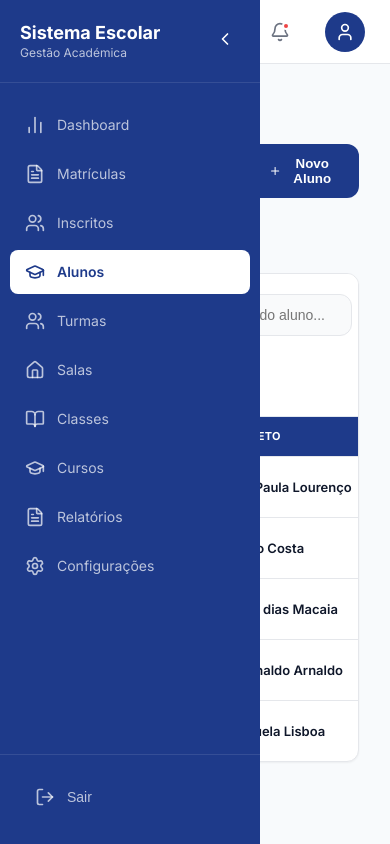
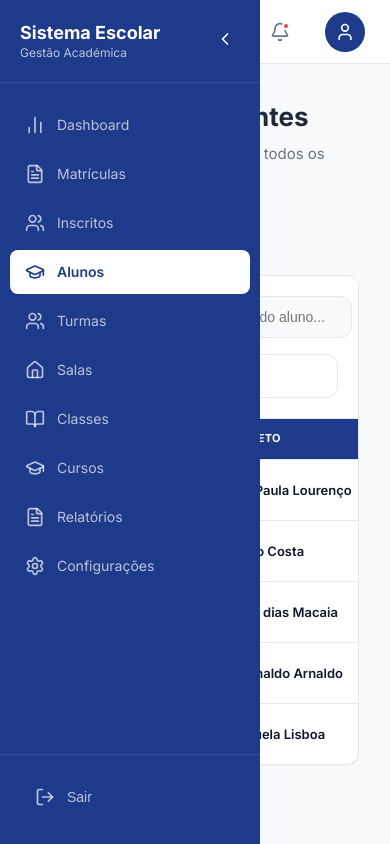
Before and after one commit to aguinaldoarnaldo/Projeto_fim_curso, a React (Vite) app in the folder frontend/: page /alunos in a window 390 px wide. Built offline with nearby package versions, Linux system fonts and the light colour scheme.

Commit message:
style(alunos): enhance mobile responsiveness for header and filters

```diff
--- a/frontend/src/pages/Alunos/Alunos.css
+++ b/frontend/src/pages/Alunos/Alunos.css
@@ -4,6 +4,20 @@
     display: flex;
     justify-content: space-between;
     align-items: center;
+    gap: 16px;
+    flex-wrap: wrap;
+}
+
+@media (max-width: 640px) {
+    .alunos-header-content {
+        flex-direction: column;
+        align-items: flex-start;
+    }
+
+    .btn-new-student {
+        width: 100%;
+        justify-content: center;
+    }
 }
 
 .btn-new-student {
@@ -26,6 +40,17 @@
     justify-content: space-between;
     gap: 16px;
     flex-wrap: wrap;
+}
+
+@media (max-width: 768px) {
+    .search-input-container {
+        min-width: 100%;
+    }
+
+    .btn-toggle-filters {
+        width: 100%;
+        justify-content: center;
+    }
 }
 
 .search-input-container {
```
